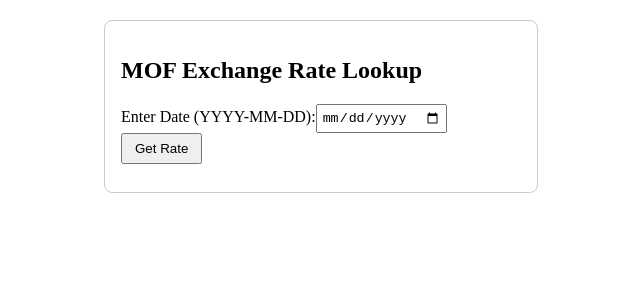
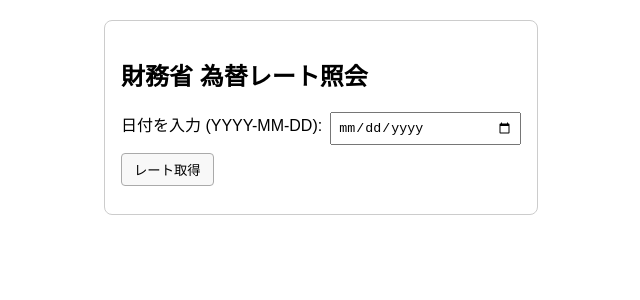
Before and after one commit to kaizen-kaku/mof-exchange-rate, an Angular app: page / in a window 1280 px wide. Shown: the top 300 px of the page, without its empty margins (319-959 px from the left). Built offline with nearby package versions, Linux system fonts and the light colour scheme.

Commit message:
Upgraded design, Japanese version

```diff
--- a/src/app/exchange-rate.component.css
+++ b/src/app/exchange-rate.component.css
@@ -4,20 +4,28 @@
   padding: 16px;
   border: 1px solid #ccc;
   border-radius: 8px;
+  font-family: sans-serif;
 }
 
 .form {
   margin-bottom: 12px;
+  display: flex;
+  flex-wrap: wrap;
+  gap: 8px;
 }
 
 input[type="date"] {
-  margin-right: 8px;
-  padding: 4px;
+  flex: 1;
+  padding: 6px;
+  min-width: 150px;
 }
 
 button {
   padding: 6px 12px;
   cursor: pointer;
+  border: 1px solid #aaa;
+  border-radius: 4px;
+  background: #f8f8f8;
 }
 
 .result {
--- a/src/app/exchange-rate.component.html
+++ b/src/app/exchange-rate.component.html
@@ -1,18 +1,62 @@
+<style>
+    .exchange-rate-container {
+        max-width: 400px;
+        margin: 20px auto;
+        padding: 16px;
+        border: 1px solid #ccc;
+        border-radius: 8px;
+        font-family: sans-serif;
+    }
+
+    .form {
+        margin-bottom: 12px;
+        display: flex;
+        flex-wrap: wrap;
+        gap: 8px;
+    }
+
+    input[type="date"] {
+        flex: 1;
+        padding: 6px;
+        min-width: 150px;
+    }
+
+    button {
+        padding: 6px 12px;
+        cursor: pointer;
+        border: 1px solid #aaa;
+        border-radius: 4px;
+        background: #f8f8f8;
+    }
+
+    .result {
+        margin-top: 12px;
+        padding: 10px;
+        background: #f3f3f3;
+        border-radius: 6px;
+    }
+
+    .error {
+        color: red;
+        margin-top: 8px;
+    }
+</style>
+
 <div class="exchange-rate-container">
-    <h2>MOF Exchange Rate Lookup</h2>
+    <h2>財務省 為替レート照会</h2>
 
     <div class="form">
-        <label for="date">Enter Date (YYYY-MM-DD):</label>
+        <label for="date">日付を入力 (YYYY-MM-DD):</label>
         <input id="date" type="date" [(ngModel)]="date" />
-        <button (click)="fetchRate()">Get Rate</button>
+        <button (click)="fetchRate()">レート取得</button>
     </div>
 
-    <div *ngIf="loading">Loading...</div>
+    <div *ngIf="loading">読み込み中...</div>
     <div *ngIf="error" class="error">{{ error }}</div>
 
     <div *ngIf="rateData" class="result">
-        <p><strong>Date:</strong> {{ rateData.rate_date }}</p>
-        <p><strong>TTM:</strong> {{ rateData.ttm }}</p>
-        <p><strong>TTS:</strong> {{ rateData.tts }}</p>
+        <p><strong>日付:</strong> {{ rateData.rate_date }}</p>
+        <p><strong>仲値 (TTM):</strong> {{ rateData.ttm }}</p>
+        <p><strong>TTS (銀行売り):</strong> {{ rateData.tts }}</p>
     </div>
 </div>
```
